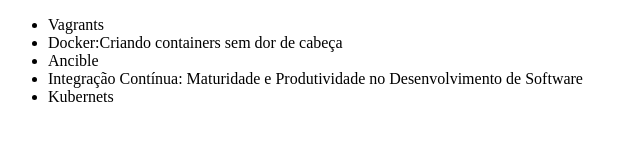
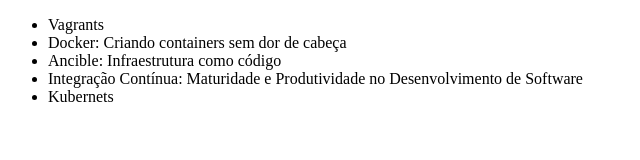
Before and after one commit to EduardoDevFull/alura-git, a plain HTML site: page index.html in a window 1280 px wide. Shown: the whole page, without its empty margins (0-640 px from the left). Drawn offline with Linux system fonts and the light colour scheme.

Commit message:
Atualizando o nome do curso Ancible

```diff
--- a/index.html
+++ b/index.html
@@ -8,8 +8,8 @@
 
 	<ul>
 		<li>Vagrants</li>
-		<li>Docker:Criando containers sem dor de cabeça</li>
-		<li>Ancible</li>
+		<li>Docker: Criando containers sem dor de cabeça</li>
+		<li>Ancible: Infraestrutura como código</li>
 		<li>Integração Contínua: Maturidade e Produtividade no Desenvolvimento de Software</li>
 		<li>Kubernets</li>
 	</ul>
```
